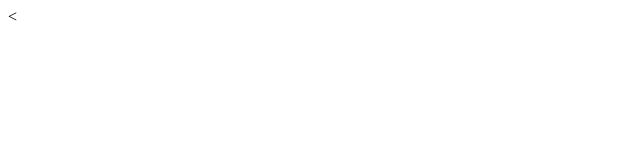
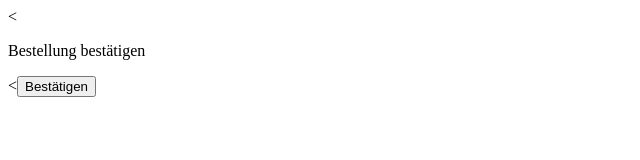
Before and after one commit to PasCCode/JavaScript-Project, a plain HTML site: page INDEX.html in a window 1280 px wide. Shown: the whole page, without its empty margins (0-640 px from the left). Drawn offline with Linux system fonts and the light colour scheme.

Commit message:
Button bestätigen

```diff
--- a/INDEX.html
+++ b/INDEX.html
@@ -6,7 +6,8 @@
   </head>
   <body>
 
-    <p></p>
+    <p>Bestellung bestätigen</p>
+    <<button>Bestätigen</button>
     <script type="js/YouTube.js">
     </script>
 
```
